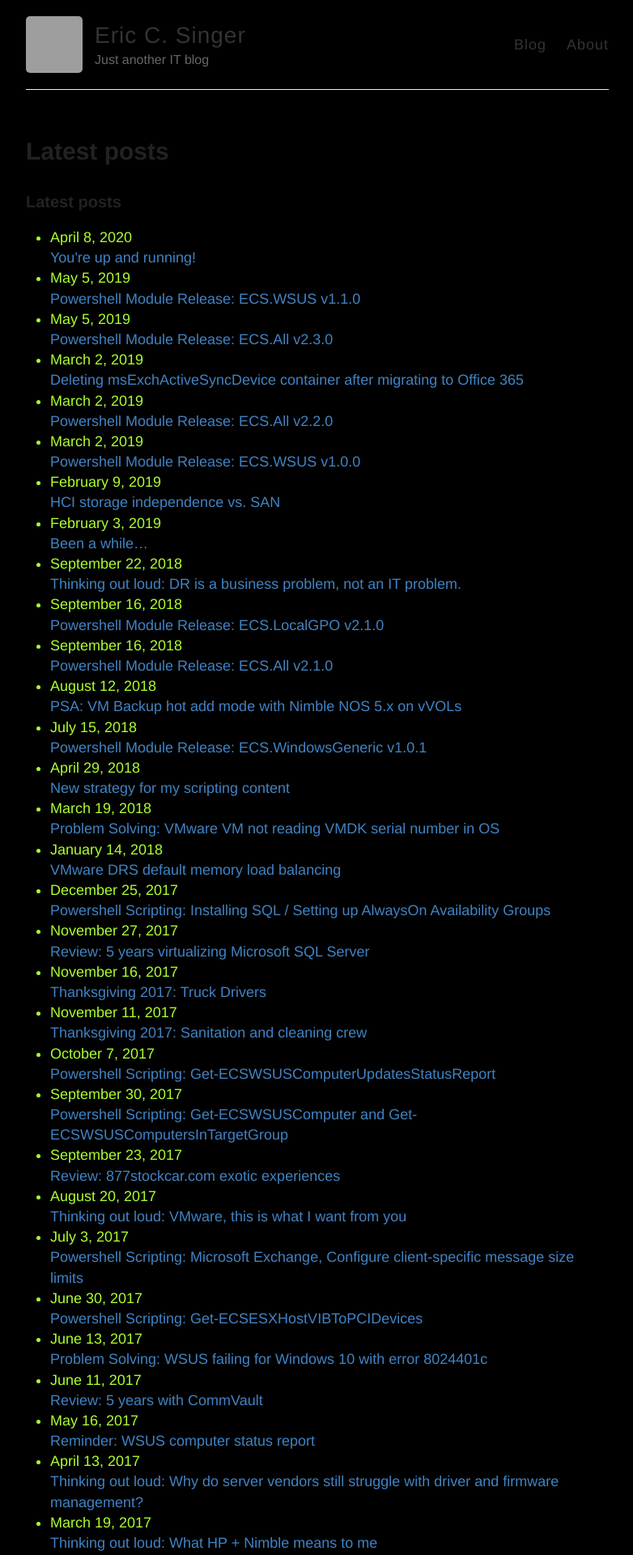
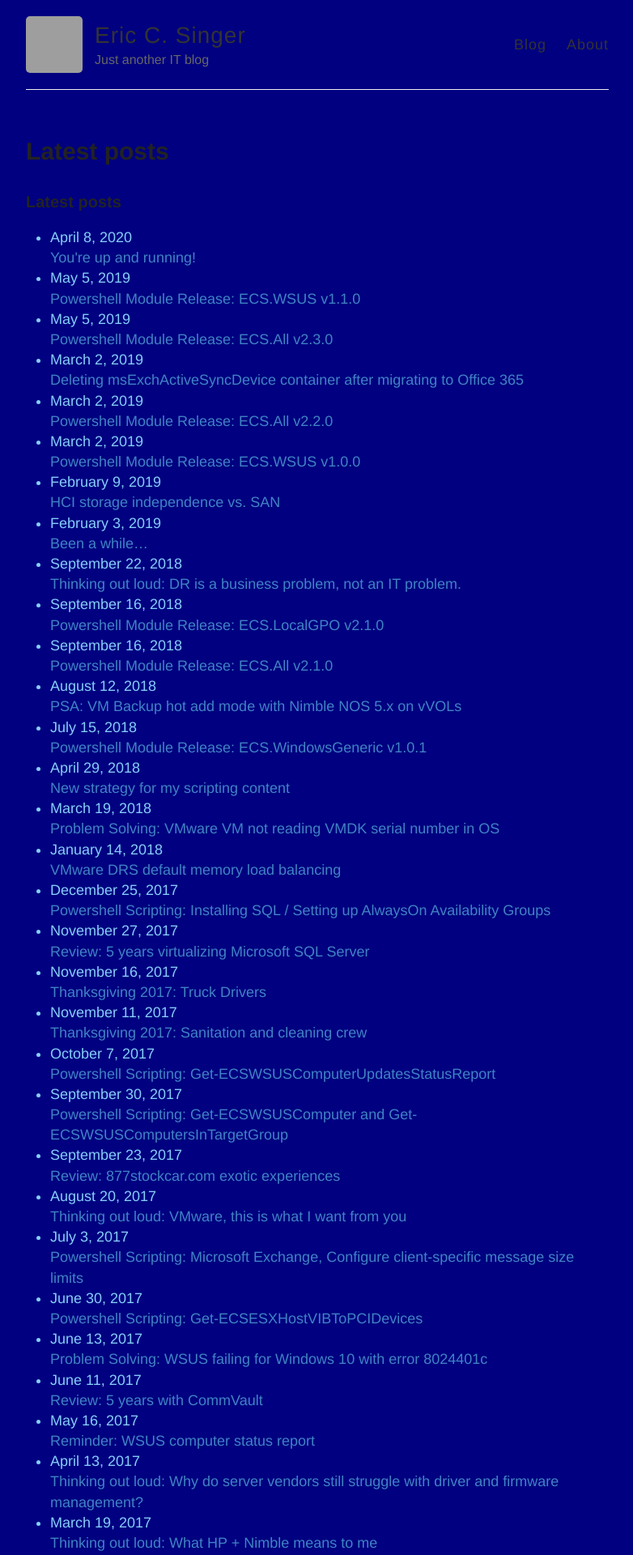
Before and after one commit to ericcsinger/ericcsinger.github.io, a Jekyll site: the page built from index.md, in a window 1280 px wide. Shown: the top 1920 px of the page at 81% size, without its empty margins (248-1030 px from the left). Built offline with Jekyll 4.4.1, drawn with Linux system fonts in a browser that asks for light colours; our own code applies the rules of GitHub Pages for plain Markdown files; grey boxes are pictures that could not be loaded.

Commit message:
updated css

```diff
--- a/_sass/_variables.scss
+++ b/_sass/_variables.scss
@@ -5,6 +5,8 @@
 
 // Colors
 $blue: #4183C4;
+$lightskyblue: #87CEFA;
+$navy: #000080;
 
 // Grays
 $black: #000;
--- a/style.scss
+++ b/style.scss
@@ -18,9 +18,9 @@ html {
 }
 
 body {
-	background: black;
+	background: $navy;
   font: 18px/1.4 $helvetica;
-  color: greenyellow
+  color: $lightskyblue
 }
 
 .container {
```
Also changed, not shown: 1 other file.
